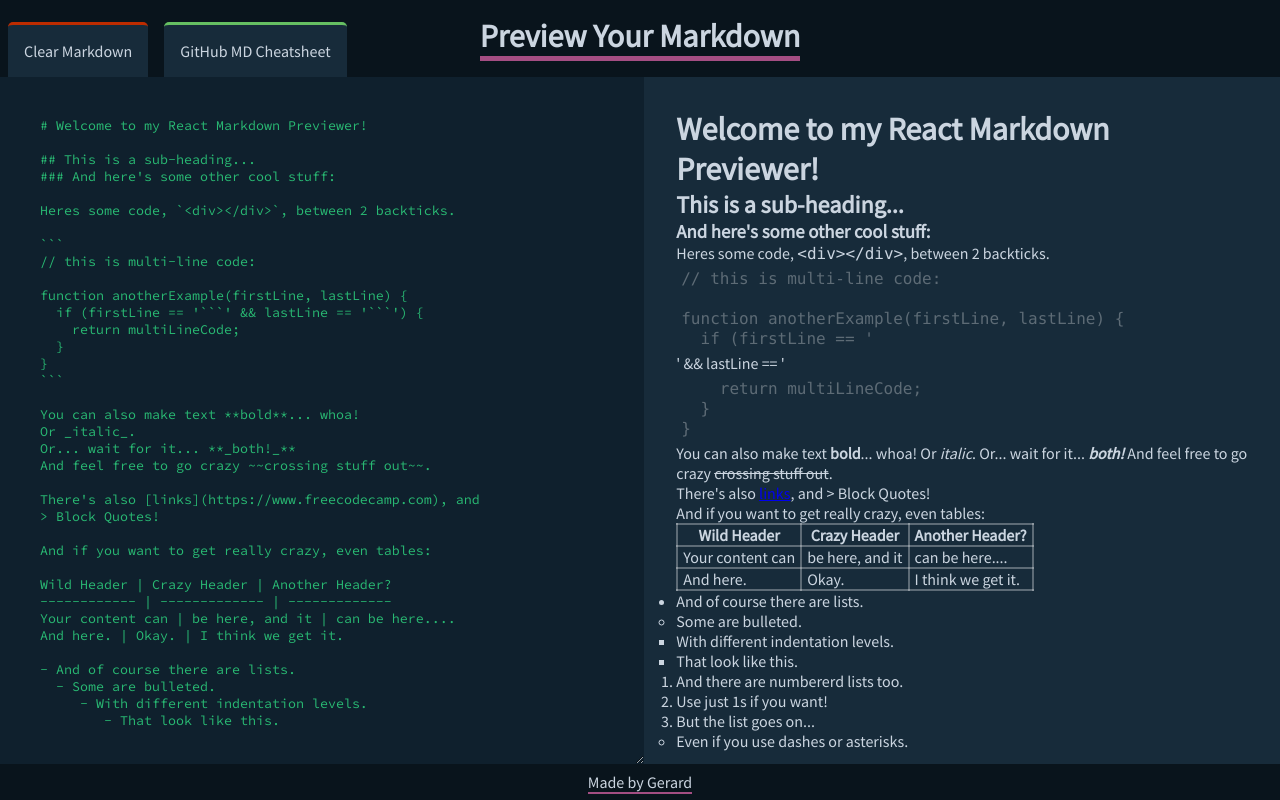
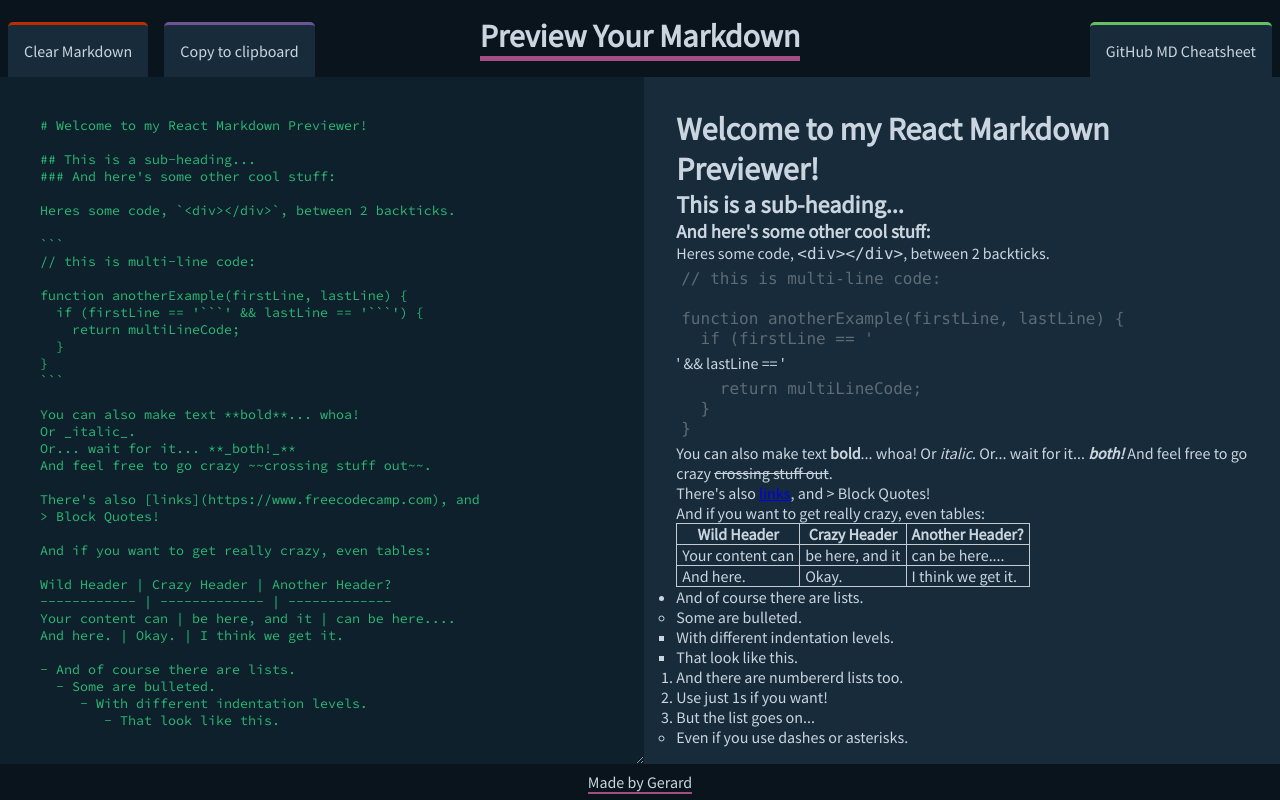
Before and after one commit to gerhynes/markdown-previewer, a React (Create React App) app: page / in a window 1280 px wide. Built offline with nearby package versions, Linux system fonts and the light colour scheme.

Commit message:
Add ability to copy markdown and reorganise naming

```diff
--- a/package.json
+++ b/package.json
@@ -5,6 +5,7 @@
   "dependencies": {
     "markdown-to-jsx": "^6.10.3",
     "react": "^16.10.1",
+    "react-copy-to-clipboard": "^5.0.1",
     "react-dom": "^16.10.1",
     "react-scripts": "3.1.2"
   },
--- a/src/Header.css
+++ b/src/Header.css
@@ -12,13 +12,19 @@
   flex: 1;
 }
 
-.header-left {
+.header-right {
+  justify-content: end;
+}
+
+.header-left,
+.header-right {
   display: flex;
   align-items: flex-end;
 }
 
 .clear-btn,
-.GitHub-link {
+.GitHub-link,
+.copy-btn {
   margin: 0 0.5rem;
   padding: 1rem;
   font-size: 1rem;
@@ -39,6 +45,10 @@
   border-top: 3px solid #66bf62;
 }
 
+.copy-btn {
+  border-top: 3px solid #6e5494;
+}
+
 .header-center {
   display: flex;
   justify-content: center;
--- a/src/Header.js
+++ b/src/Header.js
@@ -1,14 +1,22 @@
 import React from "react";
+import { CopyToClipboard } from "react-copy-to-clipboard";
 import "./Header.css";
 
 export default function Header(props) {
   return (
     <header className="Header">
       <div className="header-left">
-        <button className="clear-btn" onClick={props.clearMD}>
+        <button className="clear-btn" onClick={props.clearMarkdown}>
           Clear Markdown
         </button>
-
+        <CopyToClipboard text={props.currentMD}>
+          <button className="copy-btn">Copy to clipboard</button>
+        </CopyToClipboard>
+      </div>
+      <div className="header-center">
+        <h1 className="app-title ">Preview Your Markdown</h1>
+      </div>
+      <div className="header-right">
         <a
           href="https://guides.github.com/pdfs/markdown-cheatsheet-online.pdf"
           target="_blank"
@@ -18,10 +26,6 @@ export default function Header(props) {
           GitHub MD Cheatsheet
         </a>
       </div>
-      <div className="header-center">
-        <h1 className="app-title ">Preview Your Markdown</h1>
-      </div>
-      <div className="header-right"></div>
     </header>
   );
 }
--- a/src/MarkdownPreviewer.css
+++ b/src/MarkdownPreviewer.css
@@ -50,7 +50,8 @@ table {
 
 td,
 th {
-  border: 2px solid rgba(255, 255, 255, 0.3);
+  /* border: 2px solid rgba(255, 255, 255, 0.3); */
+  border: 1px solid #c6cbd1;
   padding-left: 5px;
   padding-right: 5px;
 }
--- a/src/MarkdownPreviewer.js
+++ b/src/MarkdownPreviewer.js
@@ -1,4 +1,5 @@
 import React, { Component } from "react";
+// import { CopyToClipboard } from "react-copy-to-clipboard";
 import Markdown from "markdown-to-jsx";
 import Header from "./Header";
 import Footer from "./Footer";
@@ -6,7 +7,7 @@ import "./MarkdownPreviewer.css";
 
 export default class MarkdownPreviewer extends Component {
   static defaultProps = {
-    placeholderMD: `# Welcome to my React Markdown Previewer!
+    placeholderMarkdown: `# Welcome to my React Markdown Previewer!
 
 ## This is a sub-heading...
 ### And here's some other cool stuff:
@@ -54,38 +55,43 @@ And here. | Okay. | I think we get it.
   constructor(props) {
     super(props);
     this.state = {
-      md: this.props.placeholderMD
+      currentMarkdown: this.props.placeholderMarkdown,
+      copied: false
     };
     this.handleChange = this.handleChange.bind(this);
-    this.clearMD = this.clearMD.bind(this);
+    this.clearMarkdown = this.clearMarkdown.bind(this);
   }
 
-  clearMD() {
+  clearMarkdown() {
     this.setState({
-      md: ""
+      currentMarkdown: ""
     });
   }
 
   handleChange(e) {
     this.setState({
-      md: e.target.value
+      currentMarkdown: e.target.value
     });
   }
 
   render() {
     return (
       <div className="MarkdownPreviewer">
-        <Header clearMD={this.clearMD} />
+        <Header
+          clearMarkdown={this.clearMarkdown}
+          currentMarkdown={this.state.currentMarkdown}
+          copied={this.state.copied}
+        />
         <main className="markdown-main">
           <textarea
             name="markdown"
             id="markdown-input"
             className="markdown-input"
-            value={this.state.md}
+            value={this.state.currentMarkdown}
             onChange={this.handleChange}
           ></textarea>
           <Markdown options={{ forceBlock: true }} className="markdown-preview">
-            {this.state.md}
+            {this.state.currentMarkdown}
           </Markdown>
         </main>
         <Footer />
```
Also changed, not shown: 1 other file (tests, documents, lock files or other folders).
